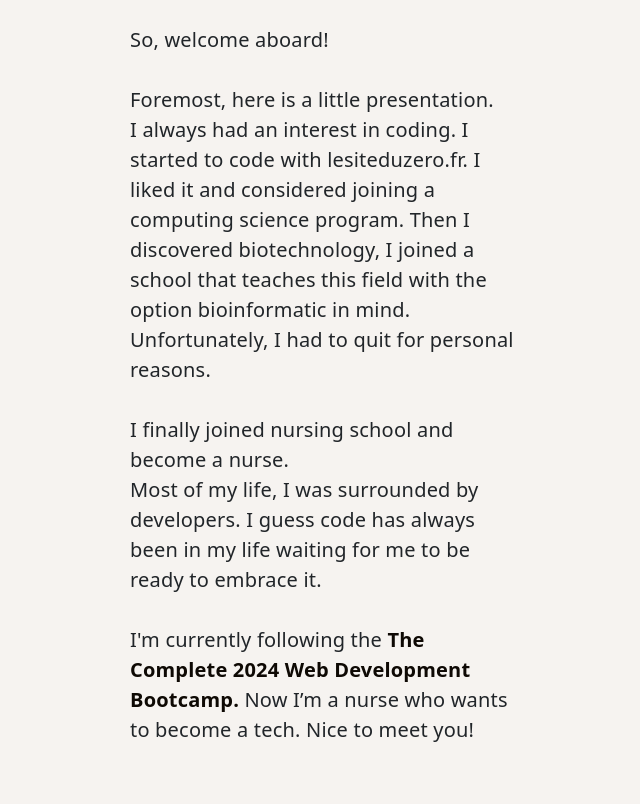
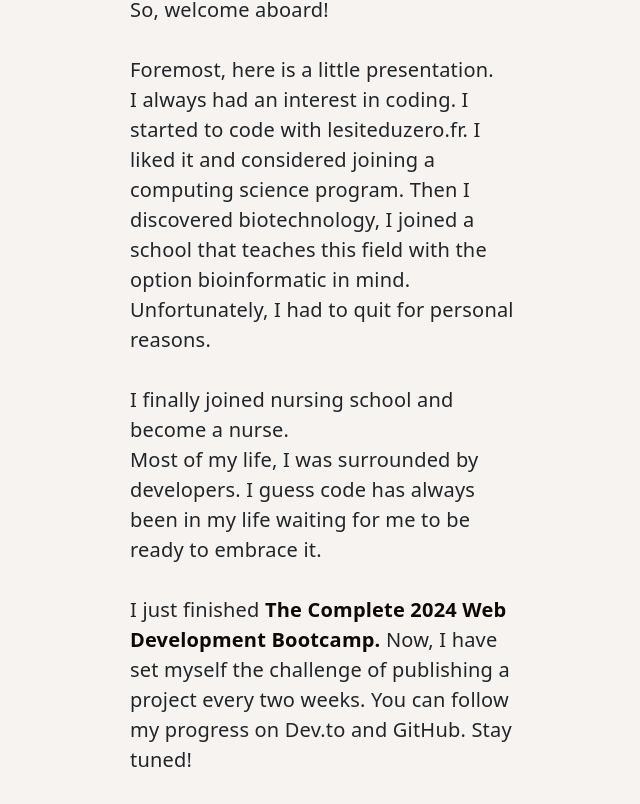
Before and after one commit to LilaDoc/liladoc.dev, a plain HTML site: page index.html in a window 1280 px wide. Shown: the part 959-1763 px from the top of the page, without its empty margins (78-718 px from the left). Drawn offline with nearby package versions, Linux system fonts and the light colour scheme.

Commit message:
text update

```diff
--- a/index.html
+++ b/index.html
@@ -67,7 +67,7 @@
                     <p class="subtitle">THE NURSE WHO CODES</p>
                     <p class="aboutText">
 
-                       Hello! My name is <strong>Lila</strong>. Glad you found my page! I began my journey in IT. I created this blog for two purposes. First, I wanted to share my journey of <strong>becoming a professional developer</strong>. And I will use this project to play with my first languages HTML CSS JS and Node. </br>
+                       Hello! My name is <strong>Lila</strong>. Glad you found my page! I began my journey in IT. I created this page to share my journey of <strong>becoming a professional developer</strong>. And I will use this project to play with my first languages HTML CSS JS and Node. </br>
                         </br>
                        So, welcome aboard!</br>
                         </br>
@@ -78,9 +78,9 @@
                        I finally joined nursing school and become a nurse.</br>
                        Most of my life, I was surrounded by developers. I guess code has always been in my life waiting for me to be ready to embrace it.</br>
                        </br>
-                       I'm currently following the <a href="https://www.udemy.com/course/the-complete-web-development-bootcamp/" class="link"><strong>The Complete 2024 Web Development Bootcamp.</strong></a>
+                       I just finished  <a href="https://www.udemy.com/course/the-complete-web-development-bootcamp/" class="link"><strong>The Complete 2024 Web Development Bootcamp.</strong></a>
 
-                       Now I’m a nurse who wants to become a tech. Nice to meet you! </p>
+                       Now, I have set myself the challenge of publishing a project every two weeks. You can follow my progress on Dev.to and GitHub. Stay tuned! </p>
                     </p>
                 </div>
                 <div class="imgAbout">
```
